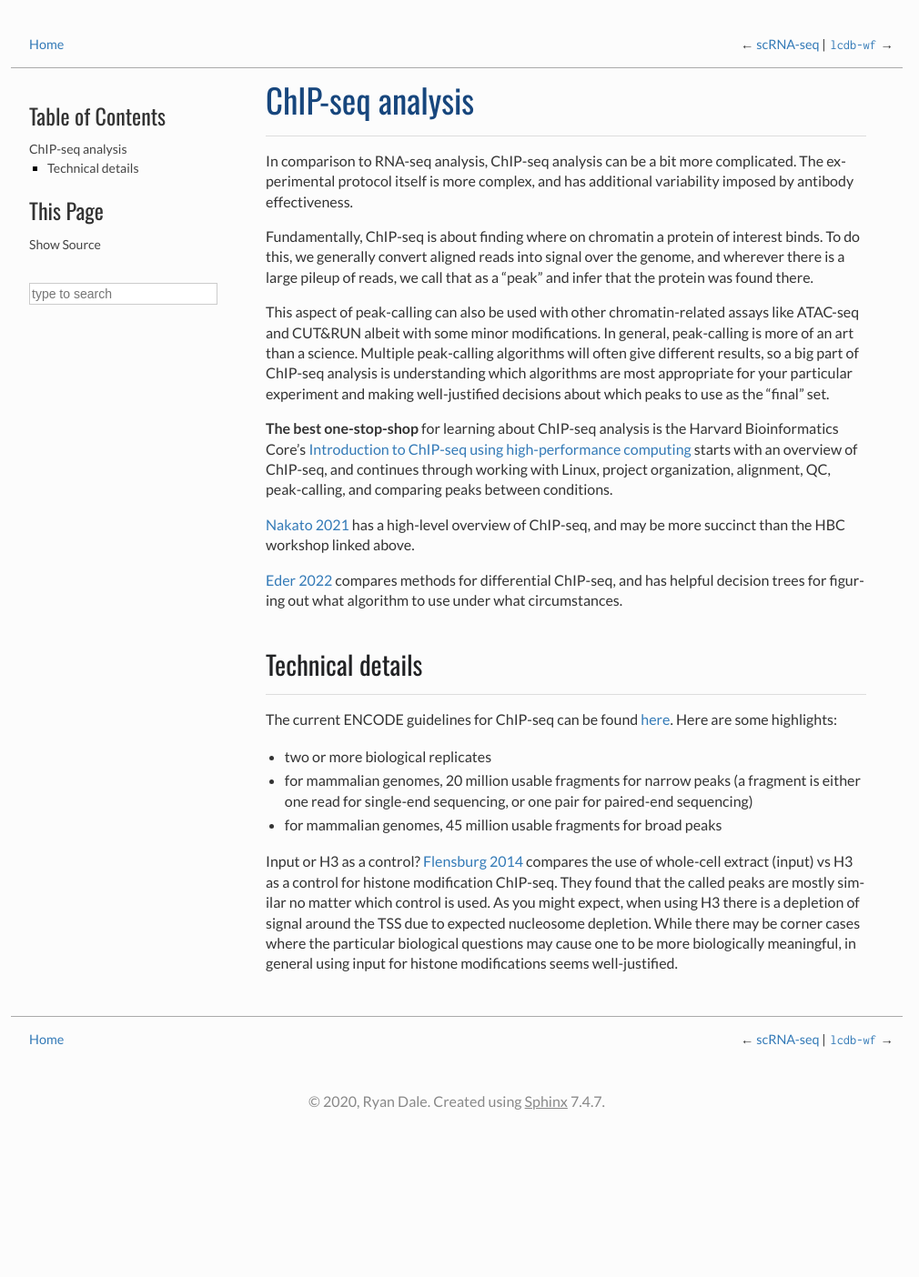
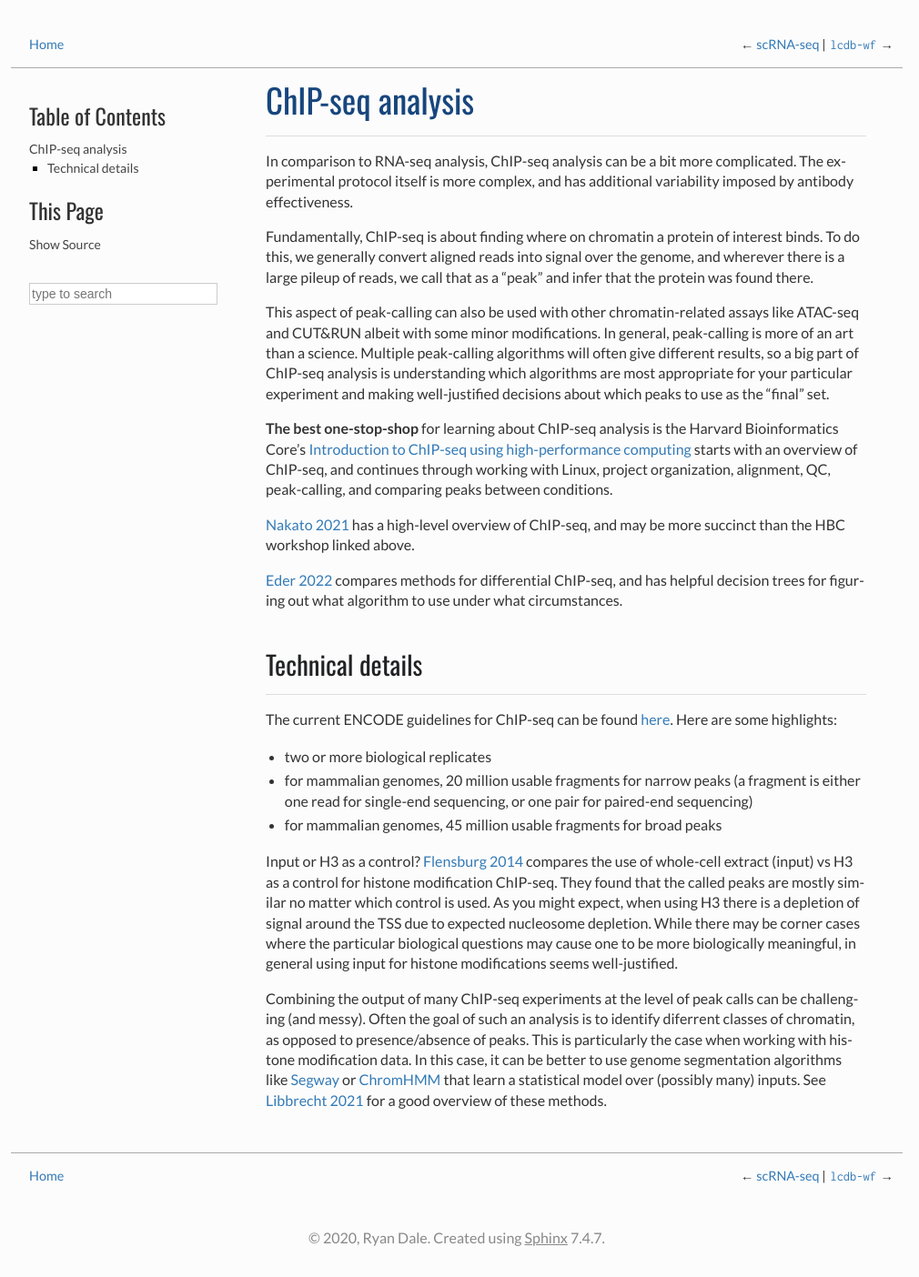
Before and after one commit to NICHD-BSPC/training, a Sphinx documentation site: the page built from source/chipseq.rst, in a window 1280 px wide. Shown: the whole page at 91% size, without its empty margins (138-1148 px from the left). Built offline with Sphinx 7.4.7, drawn with Linux system fonts in a browser that asks for light colours; before the commit the page ends 1253 px from its top, so only the background shows below that.

Commit message:
chromatin segmentation notes (#19)

```diff
--- a/source/chipseq.rst
+++ b/source/chipseq.rst
@@ -56,3 +56,14 @@ a depletion of signal around the TSS due to expected nucleosome depletion.
 While there may be corner cases where the particular biological questions may
 cause one to be more biologically meaningful, in general using input for
 histone modifications seems well-justified.
+
+Combining the output of many ChIP-seq experiments at the level of peak calls
+can be challenging (and messy). Often the goal of such an analysis is to
+identify diferrent classes of chromatin, as opposed to presence/absence of
+peaks. This is particularly the case when working with histone modification
+data. In this case, it can be better to use genome segmentation algorithms like
+`Segway <https://segway.hoffmanlab.org/>`__ or `ChromHMM
+<https://compbio.mit.edu/ChromHMM/>`__  that learn a statistical model over
+(possibly many) inputs. See `Libbrecht 2021
+<https://journals.plos.org/ploscompbiol/article?id=10.1371/journal.pcbi.1009423>`__
+for a good overview of these methods.
```
